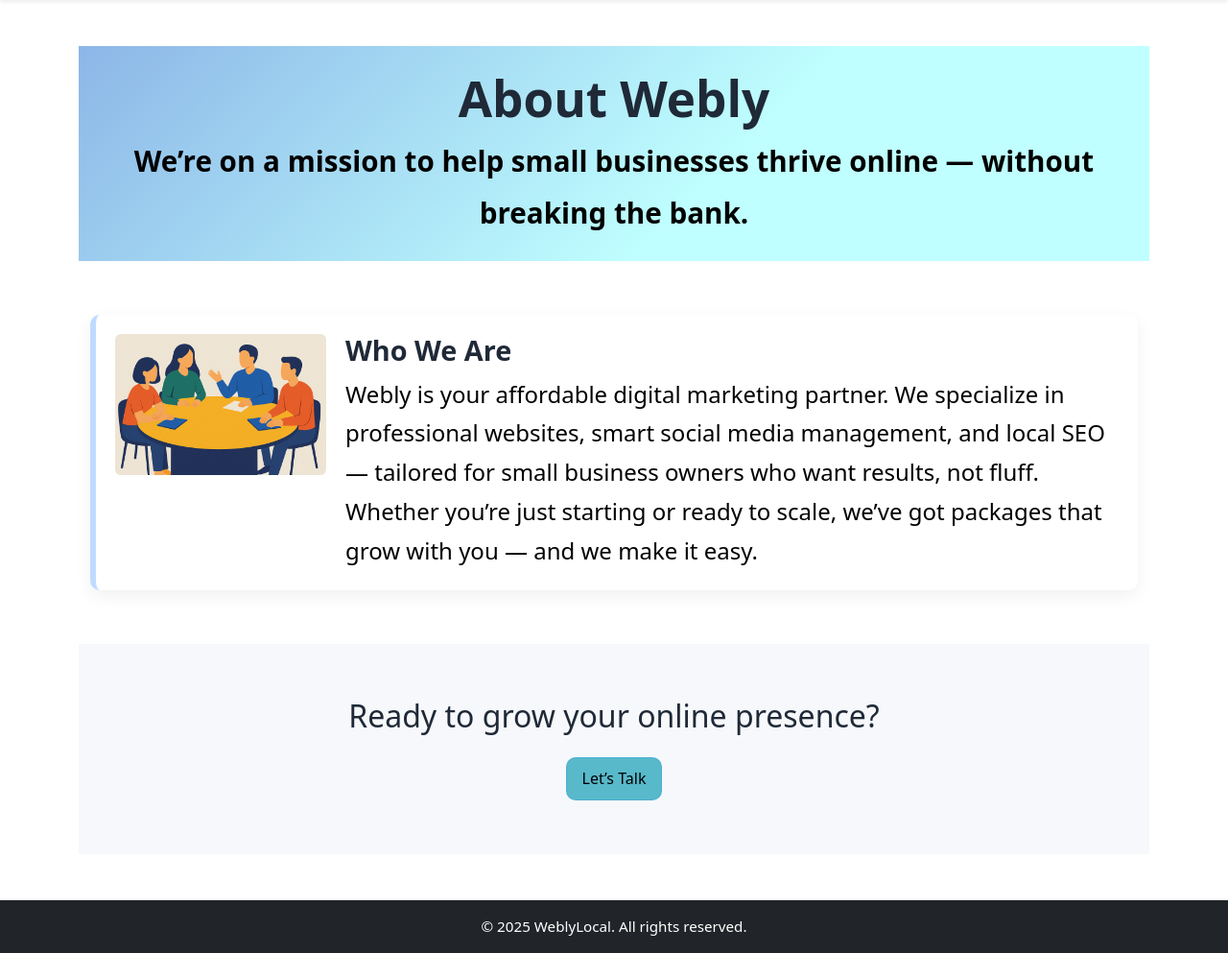
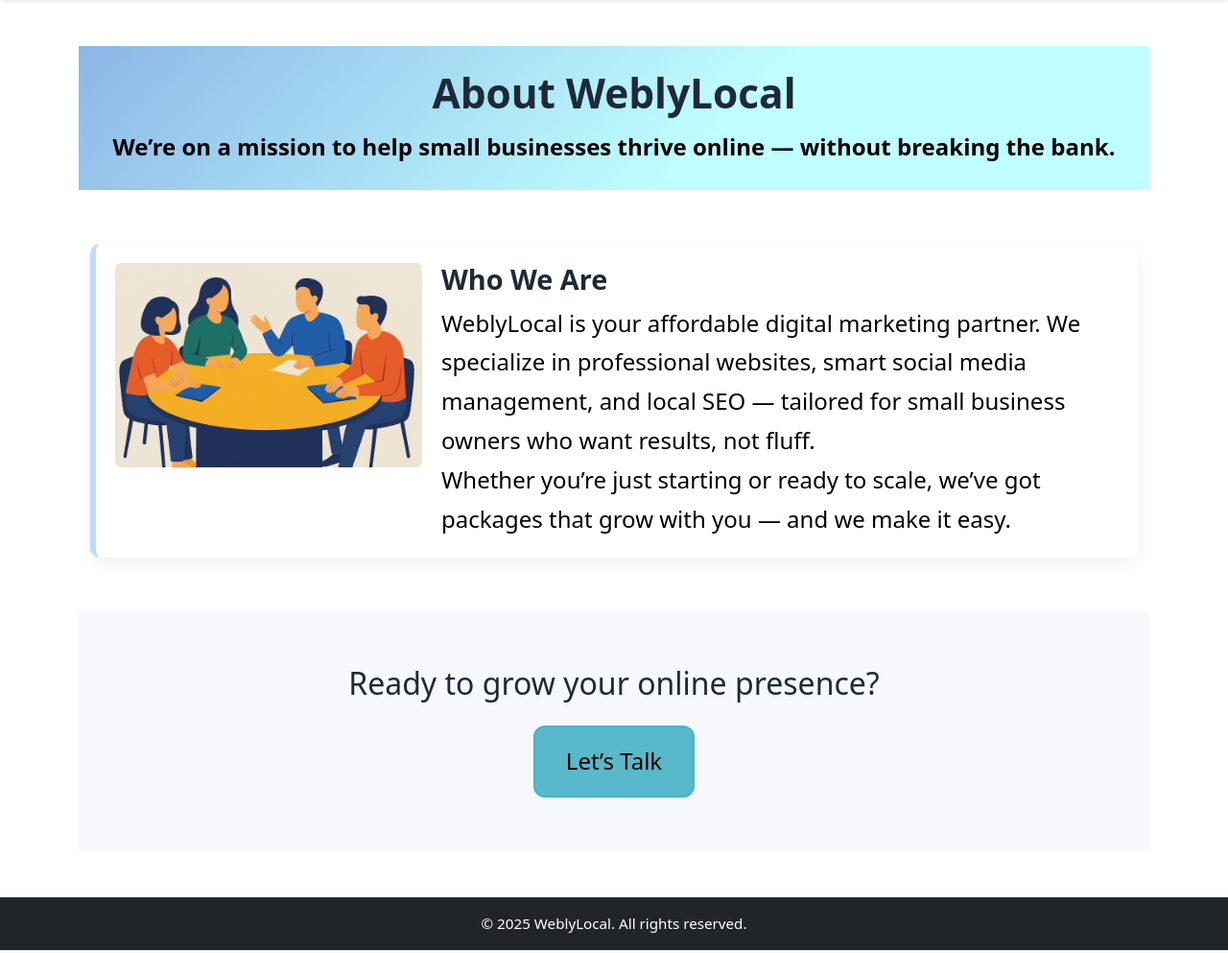
Before and after one commit to bros-before-code/Weblysite, a Django app: page /about/ in a window 1280 px wide. Shown: the part 126-1119 px from the top of the page at 96% size. Run offline with Django 5.2, Linux system fonts and the light colour scheme.

Commit message:
yup again

```diff
--- a/website/static/website/css/styles.css
+++ b/website/static/website/css/styles.css
@@ -118,12 +118,12 @@ a:hover { text-decoration: underline; }
   text-align: center;
 }
 .hero h1 {
-  font-size: clamp(2rem, 4vw, 3.25rem);
+  font-size: clamp(1.7rem, 4vw, 2.65rem);
   font-weight: 800;
   margin: 0 0 .5rem;
 }
 .hero p {
-  font-size: clamp(1.85rem, 2.2vw, 1.5rem);
+  font-size: clamp(1.25rem, 2.2vw, 1.5rem);
   font-weight: 600;
   color: rgb(0, 0, 0);
   line-height: 1.8;
@@ -218,7 +218,7 @@ a:hover { text-decoration: underline; }
   box-shadow: 0 10px 28px rgba(0,0,0,.08);
 }
 .feature-vert__img {
-  width: 220px;
+  width: 320px;
   height: auto;
   flex-shrink: 0;
   border-radius: 6px;
@@ -266,10 +266,10 @@ footer {
 }
 
 .btn-primary-soft.btn-xl {
-  padding: 1.1rem 2.6rem;
-  font-size: 1.65rem;
+  padding: 1.1rem 2rem;
+  font-size: 1.5rem;
   border-width: 2px;
-  border-radius: 14px;
+  border-radius: 12px;
 }
 
 
--- a/website/templates/website/about.html
+++ b/website/templates/website/about.html
@@ -8,7 +8,7 @@
 <!-- HERO -->
 <section class="hero section text-center">
   <div class="container">
-    <h1>About Webly</h1>
+    <h1>About WeblyLocal</h1>
     <p>We’re on a mission to help small businesses thrive online — without breaking the bank.</p>
   </div>
 </section>
@@ -26,7 +26,7 @@
       <div class="feature-vert__content">
         <h2 class="feature-vert__title">Who We Are</h2>
         <p class="feature-vert__text">
-          Webly is your affordable digital marketing partner. We specialize in professional websites,
+          WeblyLocal is your affordable digital marketing partner. We specialize in professional websites,
           smart social media management, and local SEO — tailored for small business owners who want results, not fluff.
         </p>
         <p class="feature-vert__text">
@@ -41,7 +41,7 @@
 <section class="section section--soft text-center">
   <div class="container">
     <h2 class="mb-2">Ready to grow your online presence?</h2>
-    <a href="{% url 'website:contact' %}" class="btn-primary-soft d-inline-block mt-3">Let’s Talk</a>
+    <a href="{% url 'website:contact' %}" class="btn-primary-soft btn-xl mt-3 d-inline-block">Let’s Talk</a>
   </div>
 </section>
 
--- a/website/templates/website/contact.html
+++ b/website/templates/website/contact.html
@@ -157,7 +157,7 @@
         <div class="rounded-xl shadow-1 bg-white contact-info" style="padding:48px;">
           <h2 class="mb-3" style="margin-top:0;">Contact Info</h2>
           <p><strong>Email:</strong> hello@weblylocal.com</p>
-          <p><strong>Location:</strong> Houston, TX</p>
+          <p><strong>Phone:</strong> (832)-942-8646</p>
           <p><strong>Hours:</strong> Mon–Fri, 9am–5pm CST</p>
           <img
             loading="lazy"
```
